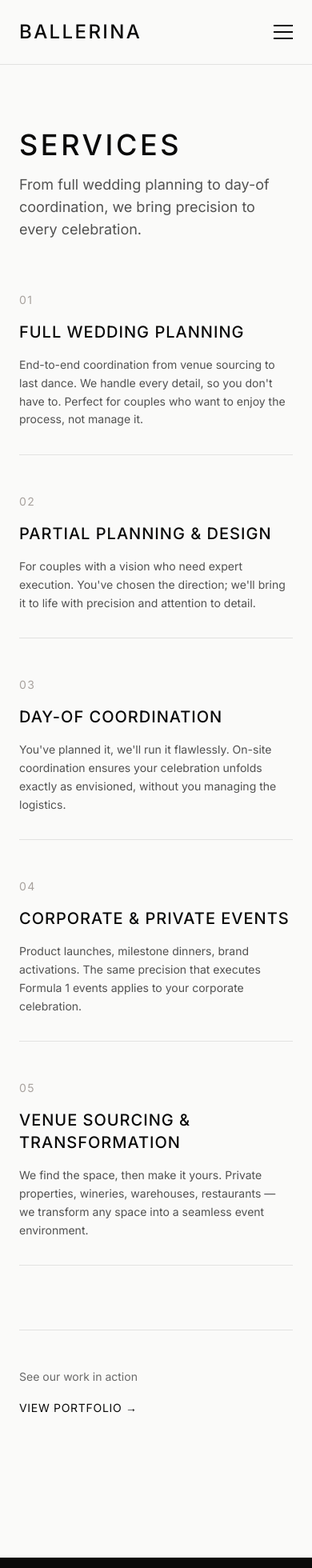
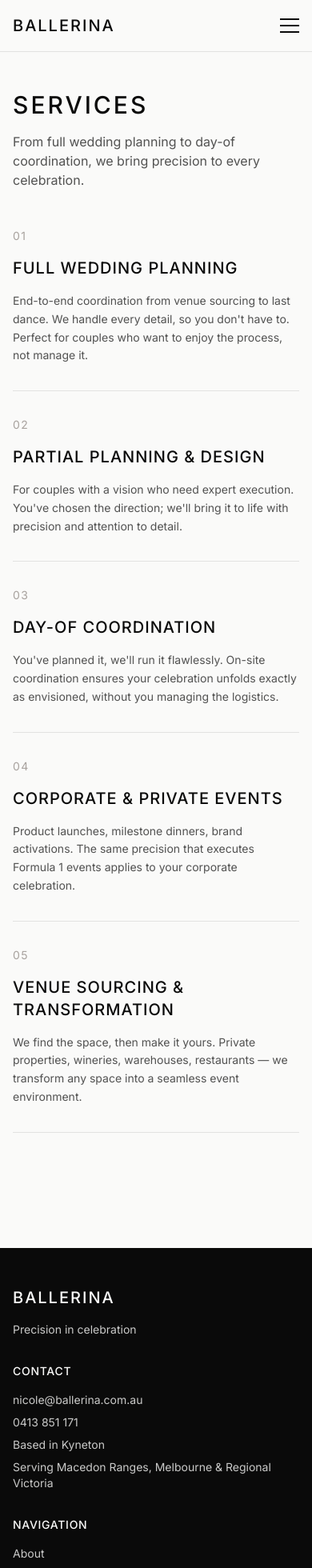
Before and after one commit to Grottytugboat/Ballerina, a Next.js app: page /services in a window 390 px wide. Shown: the top 1960 px of the page at 80% size. Built offline with nearby package versions, Linux system fonts and the light colour scheme.

Commit message:
Update: Add Nicole's phone number, hide Work page, add photo to About page, update Formspree, improve mobile responsiveness

```diff
--- a/app/about/page.tsx
+++ b/app/about/page.tsx
@@ -1,4 +1,5 @@
 import { generateMetadata, defaultKeywords } from "@/lib/metadata";
+import Image from "next/image";
 
 export const metadata = generateMetadata({
   title: "About Nicole | Wedding Planner Kyneton & Macedon Ranges",
@@ -15,10 +16,22 @@ export const metadata = generateMetadata({
 
 export default function About() {
   return (
-    <div className="max-w-4xl mx-auto px-6 lg:px-8 py-20">
-      <h1 className="text-4xl md:text-5xl font-medium tracking-wider uppercase mb-12">
+    <div className="max-w-4xl mx-auto px-6 lg:px-8 py-12 md:py-20">
+      <h1 className="text-3xl md:text-4xl lg:text-5xl font-medium tracking-wider uppercase mb-8 md:mb-12">
         About Nicole
       </h1>
+
+      <div className="mb-12 md:mb-16">
+        <div className="relative w-full aspect-[4/3] md:aspect-[16/10] max-w-2xl mx-auto">
+          <Image
+            src="/images/nicole.png"
+            alt="Nicole - Wedding and Event Planner"
+            fill
+            className="object-cover"
+            priority
+          />
+        </div>
+      </div>
 
       <div className="prose prose-lg max-w-none space-y-8 text-primary/90 leading-relaxed">
         <p className="text-xl font-light">
--- a/app/contact/page.tsx
+++ b/app/contact/page.tsx
@@ -16,16 +16,16 @@ export const metadata = generateMetadata({
 
 export default function Contact() {
   return (
-    <div className="max-w-4xl mx-auto px-6 lg:px-8 py-20">
-      <h1 className="text-4xl md:text-5xl font-medium tracking-wider uppercase mb-4">
+    <div className="max-w-4xl mx-auto px-4 sm:px-6 lg:px-8 py-12 md:py-20">
+      <h1 className="text-3xl sm:text-4xl md:text-5xl font-medium tracking-wider uppercase mb-4">
         Contact
       </h1>
-      <p className="text-lg text-primary/70 mb-12 max-w-2xl">
+      <p className="text-base sm:text-lg text-primary/70 mb-8 md:mb-12 max-w-2xl">
         Start a conversation about your celebration. Based in Kyneton, serving
         Macedon Ranges, Melbourne & Regional Victoria.
       </p>
 
-      <div className="grid grid-cols-1 lg:grid-cols-2 gap-12 lg:gap-16">
+      <div className="grid grid-cols-1 lg:grid-cols-2 gap-8 md:gap-12 lg:gap-16">
         <div>
           <ContactForm />
         </div>
@@ -46,10 +46,10 @@ export default function Contact() {
               </p>
               <p>
                 <a
-                  href="tel:[PHONE NUMBER]"
+                  href="tel:+61413851171"
                   className="hover:text-primary transition-colors underline"
                 >
-                  [PHONE NUMBER]
+                  0413 851 171
                 </a>
               </p>
             </div>
--- a/app/services/page.tsx
+++ b/app/services/page.tsx
@@ -53,16 +53,16 @@ export default function Services() {
   ];
 
   return (
-    <div className="max-w-5xl mx-auto px-6 lg:px-8 py-20">
-      <h1 className="text-4xl md:text-5xl font-medium tracking-wider uppercase mb-4">
+    <div className="max-w-5xl mx-auto px-4 sm:px-6 lg:px-8 py-12 md:py-20">
+      <h1 className="text-3xl sm:text-4xl md:text-5xl font-medium tracking-wider uppercase mb-4">
         Services
       </h1>
-      <p className="text-lg text-primary/70 mb-16 max-w-2xl">
+      <p className="text-base sm:text-lg text-primary/70 mb-12 md:mb-16 max-w-2xl">
         From full wedding planning to day-of coordination, we bring precision to
         every celebration.
       </p>
 
-      <div className="grid grid-cols-1 md:grid-cols-2 gap-12 md:gap-16">
+      <div className="grid grid-cols-1 md:grid-cols-2 gap-8 md:gap-12 lg:gap-16">
         {services.map((service) => (
           <ScrollReveal key={service.number} delay={service.number * 0.1}>
             <ServiceCard
@@ -74,17 +74,6 @@ export default function Services() {
         ))}
       </div>
 
-      <div className="mt-20 pt-12 border-t border-primary/10">
-        <p className="text-sm text-primary/60 mb-4">
-          See our work in action
-        </p>
-        <Link
-          href="/work"
-          className="text-sm tracking-wide uppercase hover:opacity-70 transition-opacity"
-        >
-          View Portfolio →
-        </Link>
-      </div>
     </div>
   );
 }
--- a/components/ContactForm.tsx
+++ b/components/ContactForm.tsx
@@ -16,8 +16,8 @@ export default function ContactForm() {
     const formData = new FormData(e.currentTarget);
 
     try {
-      // Formspree endpoint - replace with actual Formspree form ID
-      const response = await fetch("https://formspree.io/f/YOUR_FORM_ID", {
+      // Formspree endpoint
+      const response = await fetch("https://formspree.io/f/xwvvqbkw", {
         method: "POST",
         body: formData,
         headers: {
@@ -165,20 +165,6 @@ export default function ContactForm() {
         </div>
       )}
 
-      <div className="pt-8 border-t border-primary/10 text-sm text-primary/60">
-        <p>
-          <strong className="text-primary">Note:</strong> Replace{" "}
-          <code className="bg-primary/5 px-1">YOUR_FORM_ID</code> in{" "}
-          <code className="bg-primary/5 px-1">components/ContactForm.tsx</code>{" "}
-          with your actual Formspree form ID. Or email directly at{" "}
-          <a
-            href="mailto:nicole@ballerina.com.au"
-            className="text-primary underline hover:opacity-70"
-          >
-            nicole@ballerina.com.au
-          </a>
-        </p>
-      </div>
     </div>
   );
 }
--- a/components/Footer.tsx
+++ b/components/Footer.tsx
@@ -3,8 +3,8 @@ import Link from "next/link";
 export default function Footer() {
   return (
     <footer className="bg-primary text-background mt-24">
-      <div className="max-w-7xl mx-auto px-6 lg:px-8 py-16">
-        <div className="grid grid-cols-1 md:grid-cols-3 gap-12">
+      <div className="max-w-7xl mx-auto px-4 sm:px-6 lg:px-8 py-12 md:py-16">
+        <div className="grid grid-cols-1 md:grid-cols-3 gap-8 md:gap-12">
           <div>
             <h3 className="text-xl font-medium tracking-wider uppercase mb-4">
               Ballerina
@@ -29,10 +29,10 @@ export default function Footer() {
               </p>
               <p>
                 <a
-                  href="tel:[PHONE NUMBER]"
+                  href="tel:+61413851171"
                   className="hover:text-background transition-colors"
                 >
-                  [PHONE NUMBER]
+                  0413 851 171
                 </a>
               </p>
               <p className="mt-4">Based in Kyneton</p>
@@ -58,12 +58,6 @@ export default function Footer() {
                 Services
               </Link>
               <Link
-                href="/work"
-                className="block hover:text-background transition-colors"
-              >
-                Work
-              </Link>
-              <Link
                 href="/contact"
                 className="block hover:text-background transition-colors"
               >
--- a/components/Header.tsx
+++ b/components/Header.tsx
@@ -10,20 +10,19 @@ export default function Header() {
     { href: "/", label: "Home" },
     { href: "/about", label: "About" },
     { href: "/services", label: "Services" },
-    { href: "/work", label: "Work" },
     { href: "/contact", label: "Contact" },
   ];
 
   return (
     <header className="sticky top-0 z-50 bg-background/95 backdrop-blur-sm border-b border-primary/10">
-      <nav className="max-w-7xl mx-auto px-6 lg:px-8">
-        <div className="flex items-center justify-between h-20">
-          <Link href="/" className="text-2xl font-medium tracking-wider uppercase">
+      <nav className="max-w-7xl mx-auto px-4 sm:px-6 lg:px-8">
+        <div className="flex items-center justify-between h-16 sm:h-20">
+          <Link href="/" className="text-xl sm:text-2xl font-medium tracking-wider uppercase">
             Ballerina
           </Link>
 
           {/* Desktop Navigation */}
-          <div className="hidden md:flex items-center space-x-8">
+          <div className="hidden md:flex items-center space-x-6 lg:space-x-8">
             {navItems.map((item) => (
               <Link
                 key={item.href}
@@ -61,7 +60,7 @@ export default function Header() {
 
         {/* Mobile Navigation */}
         {mobileMenuOpen && (
-          <div className="md:hidden pb-6 space-y-4">
+          <div className="md:hidden pb-4 space-y-3">
             {navItems.map((item) => (
               <Link
                 key={item.href}
--- a/components/Hero.tsx
+++ b/components/Hero.tsx
@@ -36,7 +36,7 @@ export default function Hero({
   };
 
   return (
-    <div className="relative w-full h-[70vh] min-h-[500px] max-h-[800px] overflow-hidden bg-accent/20">
+    <div className="relative w-full h-[60vh] sm:h-[65vh] md:h-[70vh] min-h-[400px] sm:min-h-[450px] md:min-h-[500px] max-h-[800px] overflow-hidden bg-accent/20">
       {videoSrc && !videoError ? (
         <video
           ref={videoRef}
@@ -62,9 +62,9 @@ export default function Hero({
       {overlay && (
         <div className="absolute inset-0 bg-primary/50 z-10" />
       )}
-      <div className="absolute inset-0 flex items-center justify-start px-6 lg:px-16 z-20">
+      <div className="absolute inset-0 flex items-center justify-start px-4 sm:px-6 md:px-8 lg:px-16 z-20">
         <div className="max-w-2xl">
-          <h1 className="text-4xl md:text-5xl lg:text-6xl font-medium tracking-wider text-background uppercase mb-4 drop-shadow-2xl [text-shadow:_0_2px_8px_rgba(0,0,0,0.8)]">
+          <h1 className="text-2xl sm:text-3xl md:text-4xl lg:text-5xl xl:text-6xl font-medium tracking-wider text-background uppercase mb-4 drop-shadow-2xl [text-shadow:_0_2px_8px_rgba(0,0,0,0.8)]">
             {tagline}
           </h1>
         </div>
--- a/components/SchemaMarkup.tsx
+++ b/components/SchemaMarkup.tsx
@@ -8,7 +8,7 @@ export default function SchemaMarkup() {
     description:
       "Luxury wedding and event planning services in Kyneton, Macedon Ranges, and Melbourne. Precision in celebration.",
     url: "https://ballerina.com.au",
-    telephone: "[PHONE NUMBER]",
+    telephone: "+61413851171",
     email: "nicole@ballerina.com.au",
     address: {
       "@type": "PostalAddress",
--- a/components/SocialProof.tsx
+++ b/components/SocialProof.tsx
@@ -40,16 +40,16 @@ export default function SocialProof() {
   };
 
   return (
-    <section className="py-16 border-y border-primary/10">
-      <div className="max-w-7xl mx-auto px-6 lg:px-8">
+    <section className="py-12 md:py-16 border-y border-primary/10">
+      <div className="max-w-7xl mx-auto px-4 sm:px-6 lg:px-8">
         <p className="text-sm tracking-wide uppercase text-primary/60 mb-8 text-center">
           Past clients include
         </p>
-        <div className="flex flex-wrap items-center justify-center gap-8 md:gap-12">
+        <div className="flex flex-wrap items-center justify-center gap-6 sm:gap-8 md:gap-12">
           {clients.map((client, index) => (
             <div
               key={index}
-              className="flex items-center justify-center h-12 md:h-16 opacity-60 hover:opacity-100 transition-opacity"
+              className="flex items-center justify-center h-10 sm:h-12 md:h-16 opacity-60 hover:opacity-100 transition-opacity"
             >
               {client.logoPath && !imageErrors[index] ? (
                 <Image
```
Also changed, not shown: app/page.tsx (+5 -5 lines), 2 other files (tests, documents, lock files or other folders).
